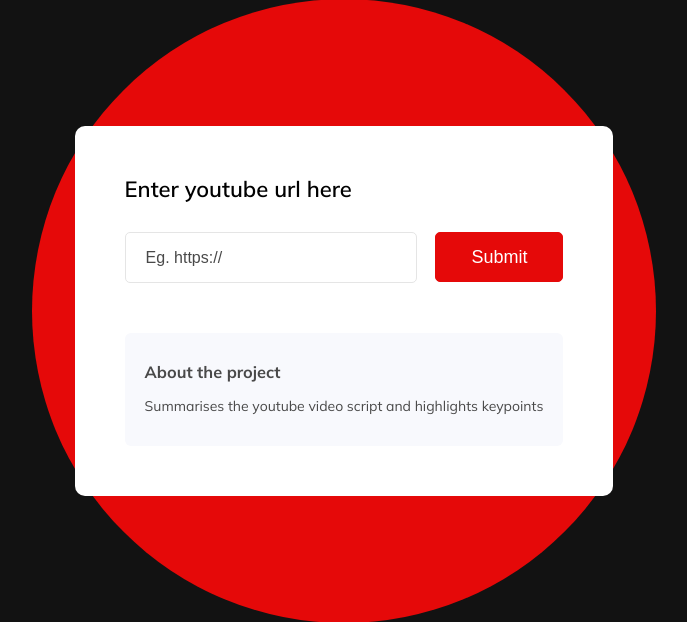
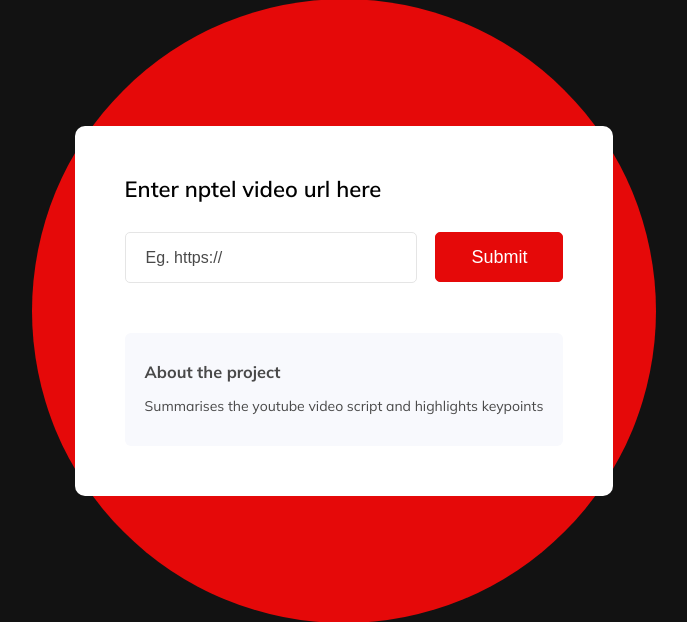
Before and after one commit to Namit2111/Youtube-summarizer, a Django app: page / in a window 1280 px wide. Shown: the part 89-711 px from the top of the page, without its empty margins (296-983 px from the left). Run offline with Django 4.2, Linux system fonts and the light colour scheme.

Commit message:
changes in html

```diff
--- a/templates/index.html
+++ b/templates/index.html
@@ -218,7 +218,7 @@
         <div class="ellipse"></div>
         <div class="form">
             <div class="form__content form-content">
-                <h3 class="form__title">{% if not summary %}Enter youtube url here{% else %} Summary {% endif %}</h3>
+                <h3 class="form__title">{% if not summary %}Enter nptel video url here{% else %} Summary {% endif %}</h3>
                 <p class="form__subtitle">{{ summary }}</p>
 
 
```
